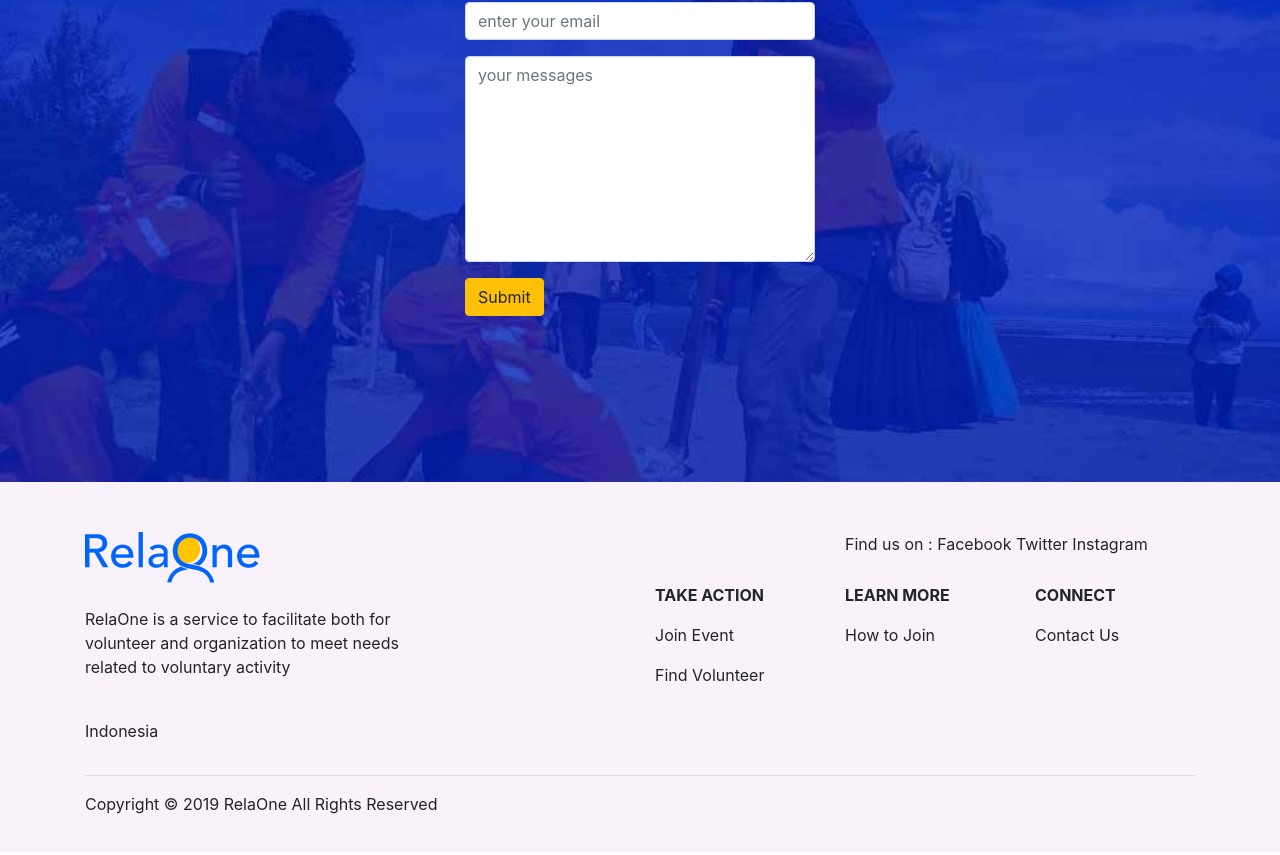
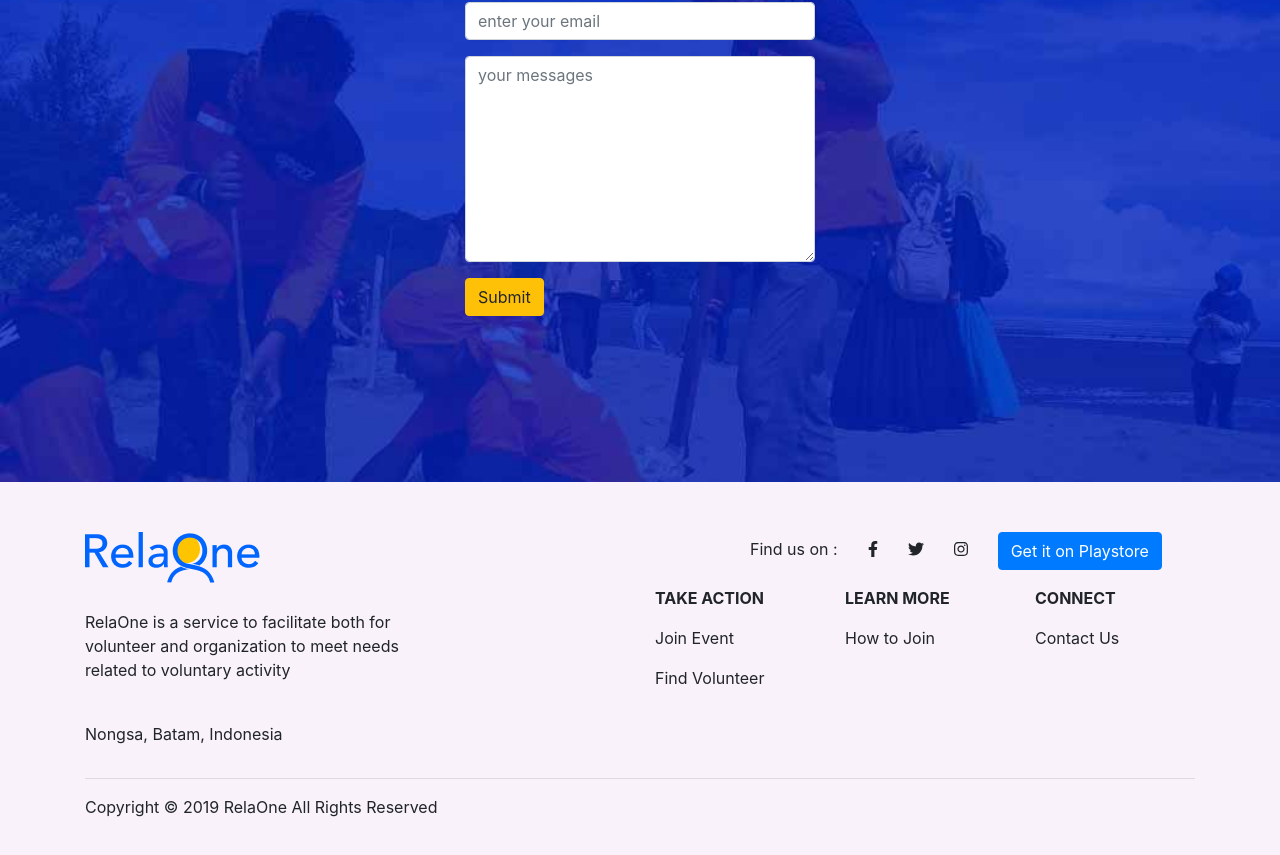
Before and after one commit to raymondleons/relaone, a React (Create React App) app: page / in a window 1280 px wide. Shown: the part 1791-2646 px from the top of the page. Built offline with nearby package versions, Linux system fonts and the light colour scheme.

Commit message:
[Binar] - adding social media icon on footer, button and styling

```diff
--- a/package.json
+++ b/package.json
@@ -1,10 +1,11 @@
 {
-  "name": "frontend",
+  "name": "relaone",
   "version": "0.1.0",
   "private": true,
   "dependencies": {
     "@fortawesome/fontawesome-free-brands": "^5.0.13",
     "@fortawesome/fontawesome-svg-core": "^1.2.17",
+    "@fortawesome/free-brands-svg-icons": "^5.8.1",
     "@fortawesome/free-solid-svg-icons": "^5.8.1",
     "@fortawesome/react-fontawesome": "^0.1.4",
     "bootstrap": "^4.3.1",
--- a/src/assets/css/_style.scss
+++ b/src/assets/css/_style.scss
@@ -175,6 +175,9 @@
     padding-bottom: 20px;
  }
 
+.footer-socmed-icon {
+    margin-left: 30px;
+}
 
 .footer-copyright {
     padding-left: 15px;
--- a/src/layout/Footer.js
+++ b/src/layout/Footer.js
@@ -1,11 +1,18 @@
 import React, { Component } from 'react';
 import '../assets/css/_style.scss';
 import bluelogo from '../assets/images/blue-logo.png';
+import { Link, animateScroll as scroll } from "react-scroll";
 import {
     Container,
     Row,
-    Col
+    Col,
+    Button
   } from 'reactstrap';
+import { library } from '@fortawesome/fontawesome-svg-core'
+import { FontAwesomeIcon } from '@fortawesome/react-fontawesome'
+import { faFacebookF, faTwitter, faInstagram } from '@fortawesome/free-brands-svg-icons'
+
+library.add(faFacebookF, faTwitter, faInstagram);
 
 class Footer extends Component {
   render() {
@@ -14,15 +21,24 @@ class Footer extends Component {
          <Container>
              <Row>
                 <Col lg="3"><div><img src={bluelogo} alt="RelaOne Logo"></img></div></Col>
-                <Col lg="5"></Col>
-                <Col lg="4"><div><p>Find us on : Facebook Twitter Instagram</p></div></Col>
+                <Col lg="4"></Col>
+                <Col lg="5">
+                  <div>
+                    <p >Find us on :
+                      <FontAwesomeIcon className="footer-socmed-icon" icon={['fab', 'facebook-f']}/>
+                      <FontAwesomeIcon className="footer-socmed-icon" icon={['fab', 'twitter']}/>
+                      <FontAwesomeIcon className="footer-socmed-icon" icon={['fab', 'instagram']}/>
+                      <Button className="footer-socmed-icon" color="primary">Get it on Playstore</Button>
+                    </p>
+                  </div>
+                </Col>
             </Row>
             <Row>
               <Col lg="4">
                 <br></br>
                 <p>RelaOne is a service to facilitate both for volunteer and organization to meet needs related to voluntary activity</p>
                 <br></br>
-                <p>Indonesia</p>
+                <p>Nongsa, Batam, Indonesia</p>
               </Col>
               <Col lg="2"></Col>
               <Col lg="2">
@@ -32,11 +48,23 @@ class Footer extends Component {
               </Col>
               <Col lg="2">
                 <p><b>LEARN MORE</b></p>
-                <p>How to Join</p>
+                <Link
+                    to="how-to-join"
+                    spy={true}
+                    smooth={true}
+                    offset={-70}
+                    duration= {500}
+                >How to Join</Link>
               </Col>
               <Col lg="2">
                 <p><b>CONNECT</b></p>
-                <p>Contact Us</p>
+                <Link
+                    to="contact-us"
+                    spy={true}
+                    smooth={true}
+                    offset={-70}
+                    duration= {500}
+                >Contact Us</Link>
               </Col>
             </Row>
              <hr></hr>
--- a/src/layout/NavBar.js
+++ b/src/layout/NavBar.js
@@ -38,7 +38,6 @@ class NavBar extends Component {
                 <NavItem className="navitem">
                     <NavLink>
                         <Link
-                            activeClass="active"
                             to="intro"
                             spy={true}
                             smooth={true}
@@ -50,7 +49,6 @@ class NavBar extends Component {
                 <NavItem className="navitem">
                     <NavLink>
                         <Link
-                            activeClass="active"
                             to="how-to-join"
                             spy={true}
                             smooth={true}
@@ -62,7 +60,6 @@ class NavBar extends Component {
                 <NavItem className="navitem">
                     <NavLink>
                         <Link
-                            activeClass="active"
                             to="testimony"
                             spy={true}
                             smooth={true}
@@ -74,7 +71,6 @@ class NavBar extends Component {
                 <NavItem className="navitem">
                     <NavLink>
                         <Link
-                            activeClass="active"
                             to="contact-us"
                             spy={true}
                             smooth={true}
```
Also changed, not shown: 1 other file (tests, documents, lock files or other folders).
